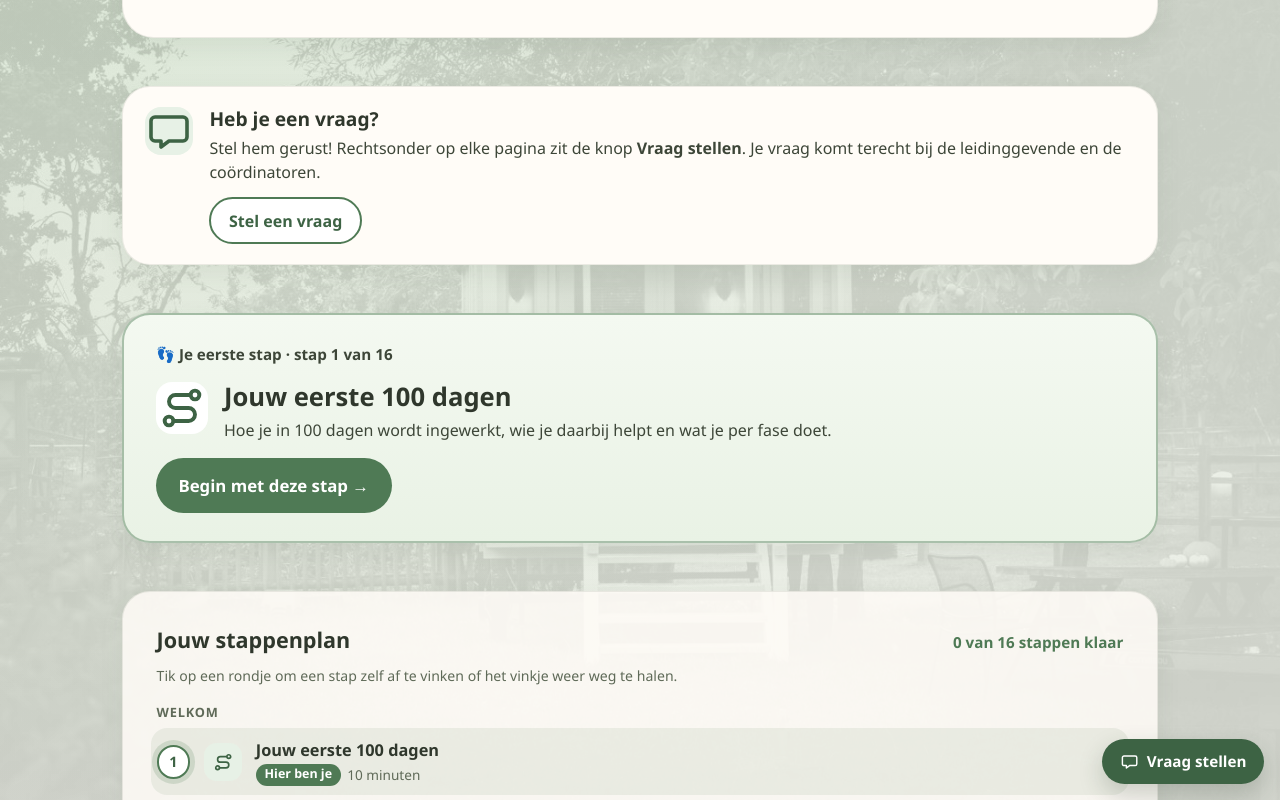
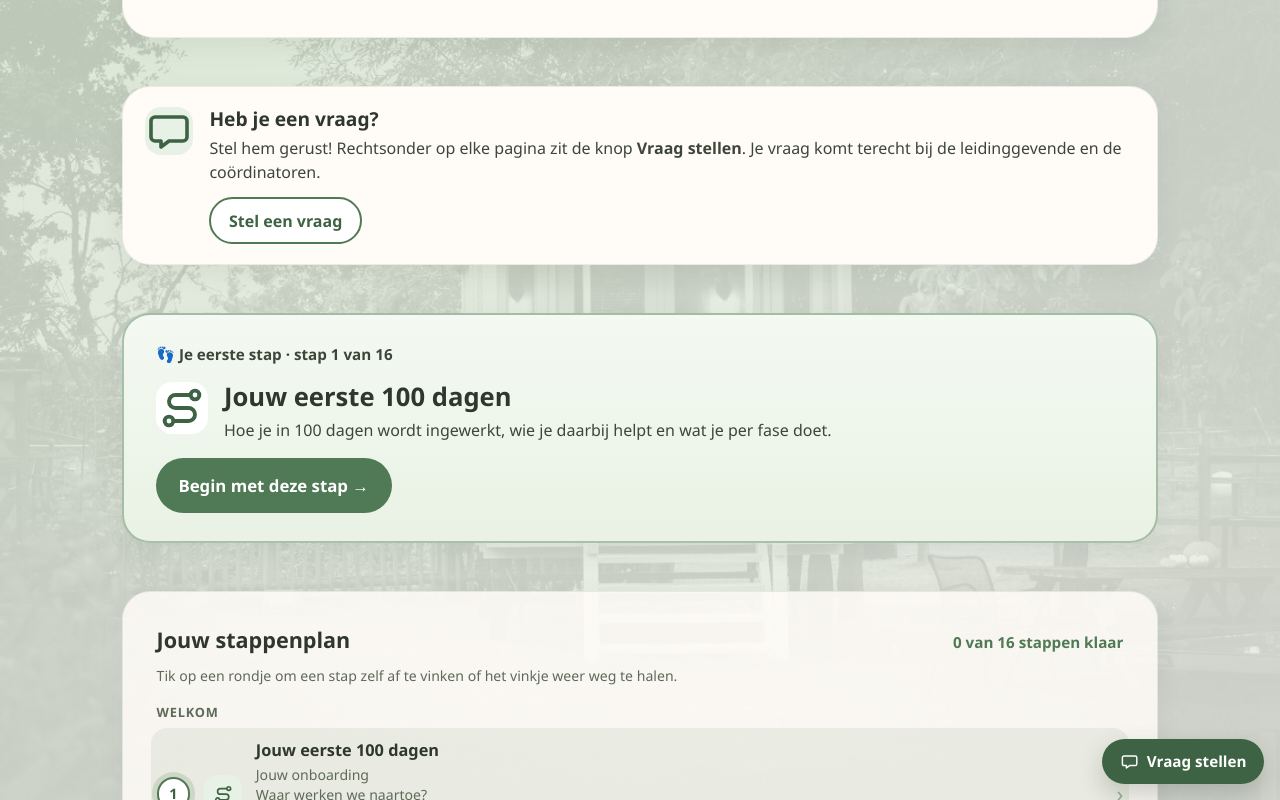
Before and after one commit to heesakkers1/Welkom-bij-stap-voor-stap, a React (Vite) app: page /intro in a window 1280 px wide. Both pictures are taken after a click on the button "Aan de slag →". Shown: the part 456-1256 px from the top of the page. Built offline with nearby package versions, Linux system fonts and the light colour scheme.

Commit message:
Stappenplan: titels van de delen als ondertitels, minuten weg (#95)
Claude-Session: https://claude.ai/code/session_01YJR1cv1fU3gKHhPAM2gMHK

Co-authored-by: Claude <noreply@anthropic.com>

```diff
--- a/src/pages/Dashboard.css
+++ b/src/pages/Dashboard.css
@@ -456,6 +456,19 @@
   font-weight: 700;
 }
 
+.stepplan__subtitles {
+  display: flex;
+  flex-direction: column;
+  gap: 0.05rem;
+  margin: 0.1rem 0 0.15rem;
+}
+
+.stepplan__subtitle {
+  font-size: 0.88rem;
+  line-height: 1.35;
+  color: var(--text-muted);
+}
+
 .stepplan__meta {
   display: flex;
   flex-wrap: wrap;
--- a/src/pages/Dashboard.jsx
+++ b/src/pages/Dashboard.jsx
@@ -200,7 +200,13 @@ function Dashboard() {
                     .filter(Boolean)
                     .join(' ')
 
-                  let meta = step.module.duration ?? ''
+                  // De titels van de delen (lessen) dienen als ondertitels. Een losse les met
+                  // dezelfde naam als de stap laten we weg.
+                  const subtitles = step.module.lessons
+                    .map((lesson) => lesson.title)
+                    .filter((title) => title && title !== step.module.title)
+
+                  let meta = ''
                   if (isDone) meta = 'Klaar'
                   else if (step.status === MODULE_STATUS.IN_PROGRESS && lessons > 1)
                     meta = `Bezig · ${step.completedCount} van ${lessons} delen`
@@ -234,12 +240,23 @@ function Dashboard() {
                         </span>
                         <span className="stepplan__body">
                           <span className="stepplan__title">{step.module.title}</span>
+                          {subtitles.length > 0 ? (
+                            <span className="stepplan__subtitles">
+                              {subtitles.map((title) => (
+                                <span key={title} className="stepplan__subtitle">
+                                  {title}
+                                </span>
+                              ))}
+                            </span>
+                          ) : null}
+                          {isCurrent || meta ? (
                             <span className="stepplan__meta">
                               {isCurrent ? (
                                 <span className="stepplan__here">Hier ben je</span>
                               ) : null}
                               {meta}
                             </span>
+                          ) : null}
                         </span>
                         <span className="stepplan__chevron" aria-hidden="true">
                           ›
```
Lines whose indentation alone changed are shown as unchanged.
